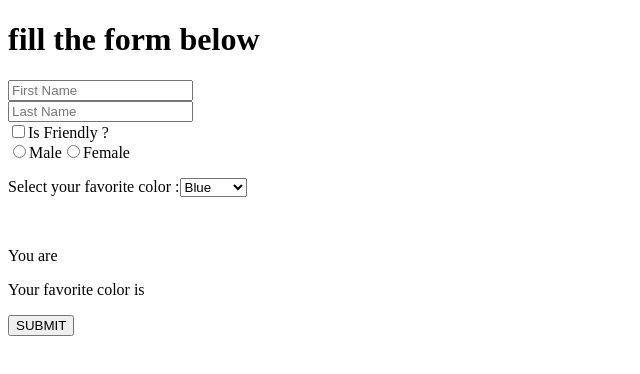
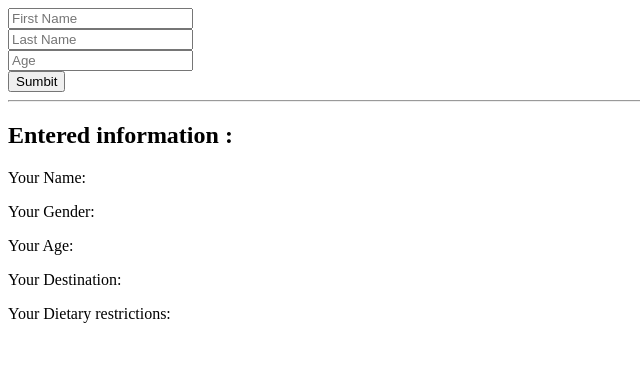
Before and after one commit to rai8/scrimba-course-react_2, a React (Create React App) app: page / in a window 1280 px wide. Shown: the top 374 px of the page, without its empty margins (0-640 px from the left). Built offline with nearby package versions, Linux system fonts and the light colour scheme.

Commit message:
initializing state

```diff
--- /dev/null
+++ b/src/components/Form_practice.js
@@ -0,0 +1,38 @@
+import React, { Component } from "react";
+
+export default class Form_practice extends Component {
+  constructor() {
+    super();
+    this.state = {
+      firstName: "",
+      lastName: "",
+      age: 0,
+      gender: "",
+      destination: "",
+      dietaryRestriction: []
+    };
+  }
+
+  render() {
+    return (
+      <div>
+        <form>
+          <input placeholder="First Name" />
+          <br />
+          <input placeholder="Last Name" />
+          <br />
+          <input placeholder="Age" />
+          <br />
+          <button>Sumbit</button>
+        </form>
+        <hr />
+        <h2>Entered information :</h2>
+        <p>Your Name: </p>
+        <p>Your Gender: </p>
+        <p>Your Age: </p>
+        <p>Your Destination: </p>
+        <p>Your Dietary restrictions: </p>
+      </div>
+    );
+  }
+}
--- a/src/index.js
+++ b/src/index.js
@@ -3,5 +3,6 @@ import ReactDOM from "react-dom";
 
 /* import App from "./App"; */
 import Form from "./components/Form";
+import Form_practice from "./components/Form_practice";
 
-ReactDOM.render(<Form />, document.getElementById("root"));
+ReactDOM.render(<Form_practice />, document.getElementById("root"));
```
